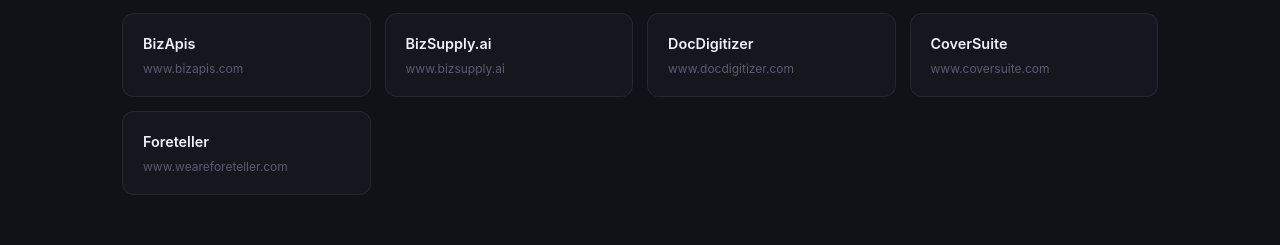
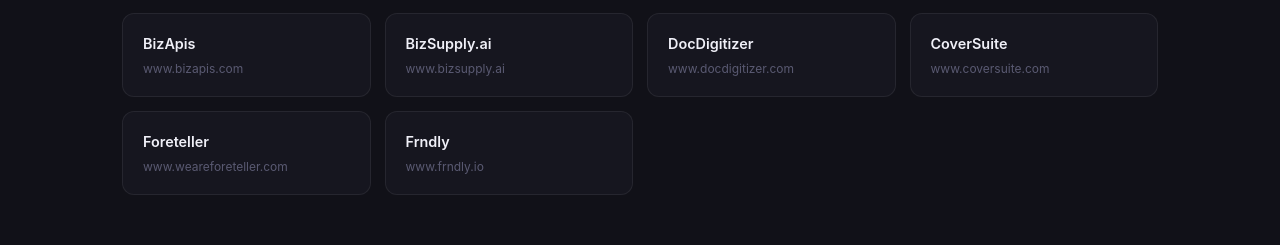
Before and after one commit to enovar/CV, a React (Vite) app: page / in a window 1280 px wide. Shown: the part 6051-6296 px from the top of the page. Built offline with nearby package versions, Linux system fonts and the light colour scheme.

Commit message:
Update
Update reference

```diff
--- a/src/data/cv.js
+++ b/src/data/cv.js
@@ -53,5 +53,6 @@
     { name: "DocDigitizer", url: "https://www.docdigitizer.com" },
     { name: "CoverSuite", url: "https://www.coversuite.com" },
     { name: "Foreteller", url: "https://www.weareforeteller.com" },
+    { name: "Frndly", url: "https://www.frndly.io" },
   ],
 };
```
